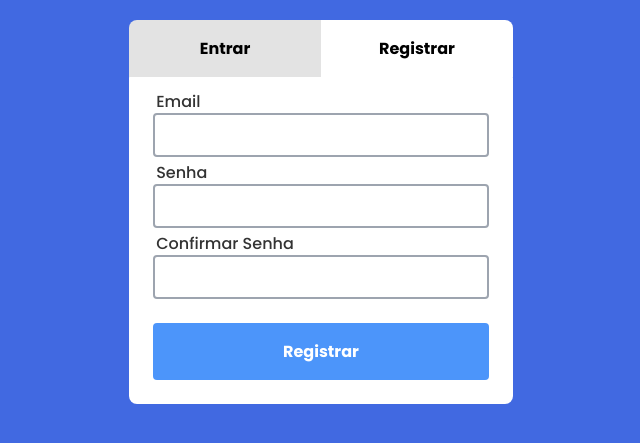
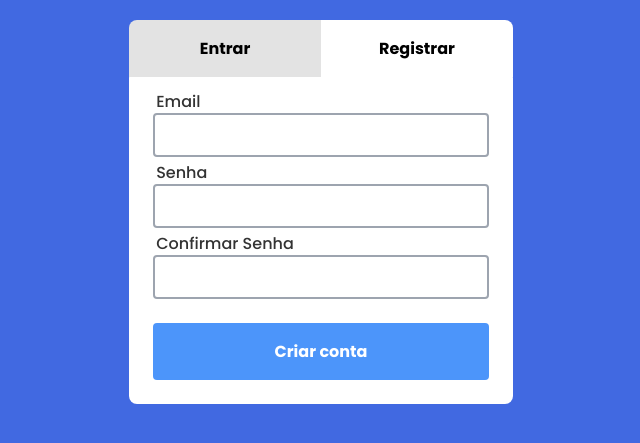
Before and after one commit to AmodeusR/registror, a React (Vite) app: page / in a window 1280 px wide. Both pictures are taken after a click on the button "Registrar". Shown: the part 163-606 px from the top of the page, without its empty margins (319-959 px from the left). Built offline with nearby package versions, Linux system fonts and the light colour scheme.

Commit message:
Moved Login/Register to its own Components

```diff
--- a/src/components/Login/Login.tsx
+++ b/src/components/Login/Login.tsx
@@ -1,19 +1,20 @@
-import InputLabel from "../InputLabel/InputLabel";
 import { useForm } from "react-hook-form";
-
 import "./login.scss";
 import { useContext, useEffect, useState } from "react";
 import DataContext from "../../contexts/data.context";
 import { useNavigate } from "react-router-dom";
+import LoginForm from "./LoginForm";
+import RegisterForm from "./RegisterForm";
+import { useCookies } from "react-cookie";
 
-interface FormProps {
+export interface FormProps {
   email: string;
   senha: string;
   confirmarSenha?: string;
 }
 
 const Login = () => {
-  const { user } = useContext(DataContext);
+  const { setUser } = useContext(DataContext);
   const [isRegisterSelected, setIsRegisterSelected] = useState(false);
   const {
     register,
@@ -21,29 +22,16 @@ const Login = () => {
     formState: { errors },
     setError,
   } = useForm<FormProps>();
-  const { email, senha, confirmarSenha } = errors;
   const navigate = useNavigate();
+  const [cookies, setCookie ] = useCookies(["user"]);
+
   useEffect(() => {
-    if (user) {
-      navigate("/");
+    if (cookies.user) {
+      setUser(cookies.user);
+      navigate("/inicio");
     }
 
   }, []);
-
-  const onSubmission = (data: FormProps) => {
-    if (isRegisterSelected && data.senha !== data.confirmarSenha) {
-      setError(
-        "confirmarSenha",
-        { type: "string", message: "As senhas precisam ser iguais" },
-      );
-
-      console.log(confirmarSenha);
-
-      return;
-    }
-
-    console.log("funcionando");
-  };
 
   return (
     <div className="login-background">
@@ -64,73 +52,15 @@ const Login = () => {
             Registrar
           </button>
         </div>
-        <form onSubmit={handleSubmit(onSubmission)} className="login">
-          <div className="create-guest__inputlabel">
-            <label htmlFor="email" className="create-guest__label">
-              Email
-            </label>
-            <input
-              id="email"
-              className="create-guest__input"
-              type="email"
-              {...register("email", {
-                required: "Um email precisa ser fornecido",
-              })}
-              style={{
-                borderColor: email ? "crimson" : "",
-              }}
-            />
-            {email && (
-              <p className="create-guest__error">{String(email.message)}</p>
-            )}
-          </div>
-          <div className="create-guest__inputlabel">
-            <label htmlFor="senha" className="create-guest__label">
-              Senha
-            </label>
-            <input
-              id="senha"
-              className="create-guest__input"
-              type="password"
-              {...register("senha", {
-                required: "Uma senha precisa ser fornecida",
-              })}
-              style={{
-                borderColor: senha ? "crimson" : "",
-              }}
-            />
-            {senha && (
-              <p className="create-guest__error">{String(senha.message)}</p>
-            )}
-          </div>
-          {isRegisterSelected && (
-            <div className="create-guest__inputlabel">
-              <label htmlFor="confirmarSenha" className="create-guest__label">
-                Confirmar senha
-              </label>
-              <input
-                id="confirmarSenha"
-                className="create-guest__input"
-                type="password"
-                {...register("confirmarSenha", {
-                  required: "A senha precisa ser igual a inserida acima",
-                })}
-                style={{
-                  borderColor: senha ? "crimson" : "",
-                }}
-              />
-              {confirmarSenha && (
-                <p className="create-guest__error">
-                  {String(confirmarSenha.message)}
-                </p>
-              )}
-            </div>
-          )}
+        { isRegisterSelected ?
+          <RegisterForm handleSubmit={handleSubmit} register={register} errors={errors} setError={setError} /> :
+          <LoginForm handleSubmit={handleSubmit} register={register} errors={errors} setError={setError} />
+        }
 
-          <button type="submit" className="login__submit">
+          {/* <button type="submit" className="login__submit">
             {isRegisterSelected ? "Registrar" : "Entrar"}
-          </button>
-        </form>
+          </button> */}
+
       </div>
     </div>
   );
--- /dev/null
+++ b/src/components/Login/LoginForm.tsx
@@ -0,0 +1,107 @@
+import { FirebaseError } from "firebase/app";
+import { useContext } from "react";
+import { useCookies } from "react-cookie";
+import {
+  FieldErrorsImpl,
+  UseFormHandleSubmit,
+  UseFormRegister,
+  UseFormSetError,
+} from "react-hook-form";
+import { useNavigate } from "react-router-dom";
+import DataContext from "../../contexts/data.context";
+import { userLogin } from "../../utils/firebase";
+import { FormProps } from "./Login";
+
+interface LoginFormProps {
+  handleSubmit: UseFormHandleSubmit<FormProps>;
+  register: UseFormRegister<FormProps>;
+  errors: FieldErrorsImpl;
+  setError: UseFormSetError<FormProps>;
+
+}
+
+const LoginForm = ({ handleSubmit, register, errors, setError }: LoginFormProps) => {
+  const { email, senha } = errors;
+  const { setUser } = useContext(DataContext);
+  const navigate = useNavigate();
+  const [cookies, setCookie ] = useCookies(["user"]);
+
+  console.log(cookies);
+
+
+  const onSubmission = async (data: FormProps) => {
+    console.log("Isto é Login");
+
+    try {
+      const userCredentials = await userLogin({
+        email: data.email,
+        senha: data.senha
+      });
+
+      console.log(userCredentials);
+      setUser(userCredentials.user);
+      setCookie("user", userCredentials.user, {path: "/"})
+
+      navigate("/inicio");
+    } catch (error: unknown) {
+      console.log(error);
+
+      if (error instanceof FirebaseError) {
+
+        if (error.code === "auth/user-not-found") {
+          setError("email", {type: "string", message:"Não há um usuário registrado com este e-mail"});
+        } else if (error.code === "auth/wrong-password") {
+          setError("senha", {type: "string", message:"A senha informada está incorreta"});
+        }
+      }
+    }
+  };
+
+  return (
+    <form onSubmit={handleSubmit(onSubmission)} className="login">
+      <div className="create-guest__inputlabel">
+        <label htmlFor="email" className="create-guest__label">
+          Email
+        </label>
+        <input
+          id="email"
+          className="create-guest__input"
+          type="email"
+          {...register("email", {
+            required: "Um email precisa ser fornecido",
+          })}
+          style={{
+            borderColor: email ? "crimson" : "",
+          }}
+        />
+        {email && (
+          <p className="create-guest__error">{String(email.message)}</p>
+        )}
+      </div>
+      <div className="create-guest__inputlabel">
+        <label htmlFor="senha" className="create-guest__label">
+          Senha
+        </label>
+        <input
+          id="senha"
+          className="create-guest__input"
+          type="password"
+          {...register("senha", {
+            required: "Uma senha precisa ser fornecida",
+          })}
+          style={{
+            borderColor: senha ? "crimson" : "",
+          }}
+        />
+        {senha && (
+          <p className="create-guest__error">{String(senha.message)}</p>
+        )}
+      </div>
+      <button type="submit" className="login__submit">
+        Entrar
+      </button>
+    </form>
+  );
+};
+
+export default LoginForm;
--- /dev/null
+++ b/src/components/Login/RegisterForm.tsx
@@ -0,0 +1,134 @@
+import {
+  FieldErrorsImpl,
+  UseFormHandleSubmit,
+  UseFormRegister,
+  UseFormSetError,
+} from "react-hook-form";
+import { FormProps } from "./Login";
+import { userRegistration } from "../../utils/firebase";
+import { useContext } from "react";
+import DataContext from "../../contexts/data.context";
+import { FirebaseError } from "firebase/app";
+import { useNavigate } from "react-router-dom";
+import { useCookies } from "react-cookie";
+
+interface LoginFormProps {
+  handleSubmit: UseFormHandleSubmit<FormProps>;
+  register: UseFormRegister<FormProps>;
+  errors: FieldErrorsImpl;
+  setError: UseFormSetError<FormProps>;
+}
+
+const LoginForm = ({ handleSubmit, register, errors, setError }: LoginFormProps) => {
+  const { email, senha, confirmarSenha } = errors;
+  const { setUser } = useContext(DataContext);
+  const navigate = useNavigate();
+  const [ cookies, setCookie ] = useCookies(["user"]);
+
+  const onSubmission = async (data: FormProps) => {
+    if (data.senha !== data.confirmarSenha) {
+      setError(
+        "confirmarSenha",
+        { type: "string", message: "As senhas precisam ser iguais" },
+      );
+
+      return;
+    }
+
+    try {
+      const userCredentials = await userRegistration({
+        email: data.email,
+        senha: data.senha
+      });
+
+      if (userCredentials !== undefined) {
+        setUser(userCredentials.user);
+        setCookie("user", userCredentials.user, {path: "/"});
+      }
+
+      navigate("/inicio");
+    } catch (error: unknown) {
+      console.log(error);
+
+      if (error instanceof FirebaseError) {
+        if (error.code === "auth/email-already-in-use") {
+          setError("email", {type: "string", message: "Este-email já está registrado"})
+        }
+      }
+
+    }
+  };
+
+  return (
+    <form onSubmit={handleSubmit(onSubmission)} className="login">
+      <div className="create-guest__inputlabel">
+        <label htmlFor="email" className="create-guest__label">
+          Email
+        </label>
+        <input
+          id="email"
+          className="create-guest__input"
+          type="email"
+          {...register("email", {
+            required: "Um email precisa ser fornecido",
+          })}
+          style={{
+            borderColor: email ? "crimson" : "",
+          }}
+        />
+        {email && (
+          <p className="create-guest__error">{String(email.message)}</p>
+        )}
+      </div>
+      <div className="create-guest__inputlabel">
+        <label htmlFor="senha" className="create-guest__label">
+          Senha
+        </label>
+        <input
+          id="senha"
+          className="create-guest__input"
+          type="password"
+          {...register("senha", {
+            required: "Uma senha precisa ser fornecida",
+            minLength: {
+              value: 6,
+              message: "A senha precisa ter ao menos 6 caracteres"
+            }
+          })}
+          style={{
+            borderColor: senha ? "crimson" : "",
+          }}
+        />
+        {senha && (
+          <p className="create-guest__error">{String(senha.message)}</p>
+        )}
+      </div>
+      <div className="create-guest__inputlabel">
+        <label htmlFor="confirmarSenha" className="create-guest__label">
+          Confirmar senha
+        </label>
+        <input
+          id="confirmarSenha"
+          className="create-guest__input"
+          type="password"
+          {...register("confirmarSenha", {
+            required: "A senha precisa ser igual a inserida acima",
+          })}
+          style={{
+            borderColor: senha ? "crimson" : "",
+          }}
+        />
+        {confirmarSenha && (
+          <p className="create-guest__error">
+            {String(confirmarSenha.message)}
+          </p>
+        )}
+      </div>
+      <button type="submit" className="login__submit">
+        Criar conta
+      </button>
+    </form>
+  );
+};
+
+export default LoginForm;
```
